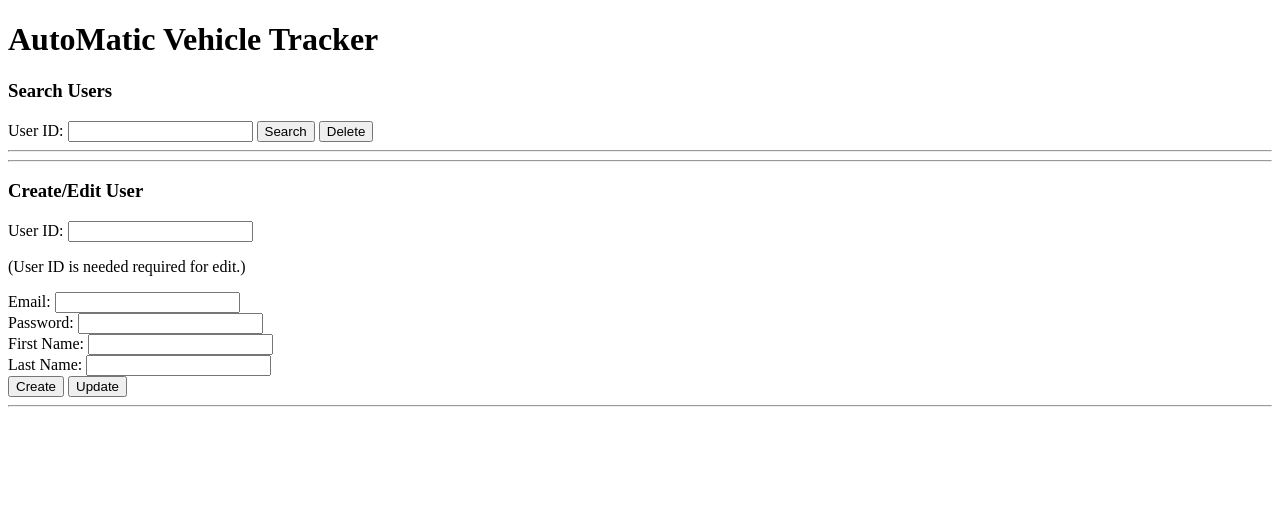
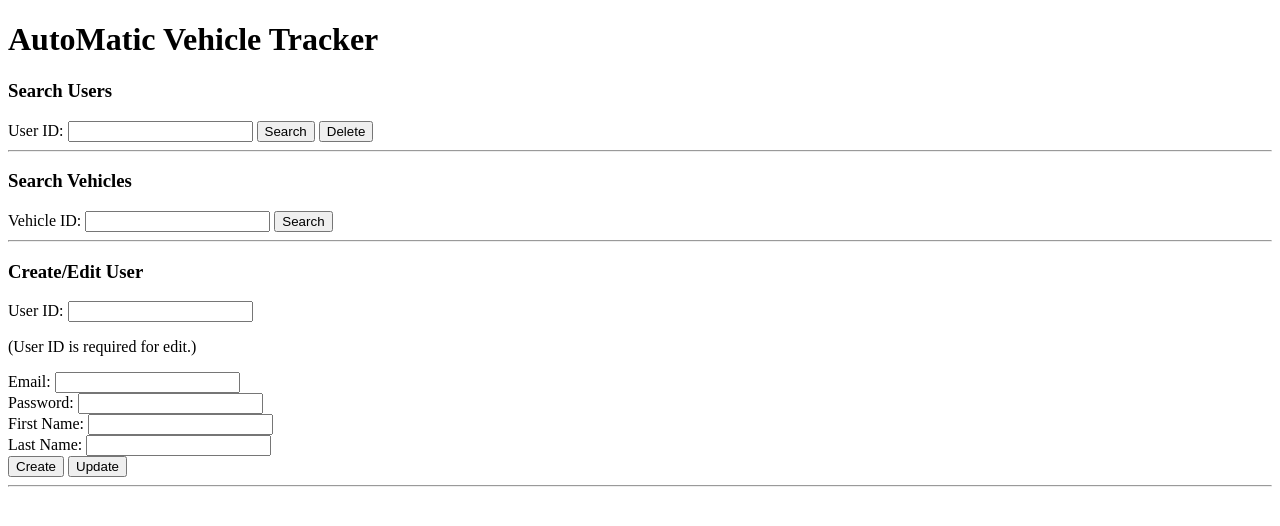
Before and after one commit to Gramman87/EventTrackerProject, a Spring Boot app: page / in a window 1280 px wide. Shown: the top 526 px of the page. Run offline with Spring Boot 4, Linux system fonts and the light colour scheme.

Commit message:
pushing vehicle search functionality

```diff
--- a/AutoMatic/src/main/resources/static/index.html
+++ b/AutoMatic/src/main/resources/static/index.html
@@ -22,19 +22,19 @@
         </form>
       </div>
       <hr />
-     <!--  <div id="vSearch">
+     <div id="vSearch">
         <h3>Search Vehicles</h3>
         <form name="vehicleForm">
           <label for="vehicleId">Vehicle ID: </label> <input type="number" name="vehicleId" />
           <button name="vehicleSearch">Search</button> <br />
         </form>
-      </div> -->
+      </div>
       <hr />
       <div id="uCreate">
         <h3>Create/Edit User</h3>
         <form name="newUserForm">
           <label for="id">User ID: </label> <input type="text" name="id" /> <br />
-	      <p>(User ID is needed required for edit.)</p>
+	      <p>(User ID is required for edit.)</p>
           <label for="email">Email: </label> <input type="text" name="email" required /> <br />
           <label for="password">Password: </label> <input type="text" name="password" /> <br />
           <label for="fName">First Name: </label> <input type="text" name="fName" /> <br />
@@ -59,6 +59,7 @@
       <div id="output">
         <div id="userData"></div>
         <div id="vehicleData"></div>
+        <div id="serviceData"></div>
       </div>
     </div>
   </body>
--- a/AutoMatic/src/main/resources/static/js/script.js
+++ b/AutoMatic/src/main/resources/static/js/script.js
@@ -1,4 +1,4 @@
-window.addEventListener("load", function (e) {
+window.addEventListener("load", function(e) {
 	console.log("document loaded");
 	init();
 });
@@ -29,6 +29,15 @@ function init() {
 			updateUser(userId);
 		}
 	});
+
+	document.vehicleForm.vehicleSearch.addEventListener("click", function(e) {
+		e.preventDefault();
+		var vehicleId = document.vehicleForm.vehicleId.value;
+		if (!isNaN(vehicleId) && vehicleId > 0) {
+			getVehicle(vehicleId);
+		}
+		console.log("here");
+	});
 }
 
 function displayError(msg) {
@@ -39,7 +48,7 @@ function displayError(msg) {
 function getUser(userId) {
 	let xhr = new XMLHttpRequest();
 	xhr.open("GET", "api/users/" + userId);
-	xhr.onreadystatechange = function () {
+	xhr.onreadystatechange = function() {
 		if (xhr.readyState === 4) {
 			if (xhr.status === 200) {
 				displayUser(JSON.parse(xhr.responseText));
@@ -144,7 +153,7 @@ function postUser(user) {
 function deleteUser(userId) {
 	let xhr = new XMLHttpRequest();
 	xhr.open("DELETE", "api/users/" + userId);
-	xhr.onreadystatechange = function () {
+	xhr.onreadystatechange = function() {
 		if (xhr.readyState === 4) {
 			if (xhr.status === 204) {
 				displayError("User deleted");
@@ -167,7 +176,7 @@ function updateUser(userId) {
 	}
 	let xhr = new XMLHttpRequest();
 	xhr.open("PUT", "api/users/" + userId);
-	xhr.onreadystatechange = function () {
+	xhr.onreadystatechange = function() {
 		if (xhr.readyState === 4) {
 			if (xhr.status === 200) {
 				getUser(userId);
@@ -181,3 +190,86 @@ function updateUser(userId) {
 	xhr.setRequestHeader("content-type", "application/json");
 	xhr.send(JSON.stringify(user));
 }
+
+function getVehicle(vehicleId) {
+	let xhr = new XMLHttpRequest();
+	xhr.open("GET", "api/vehicles/" + vehicleId);
+	xhr.onreadystatechange = function() {
+		if (xhr.readyState === 4) {
+			if (xhr.status === 200) {
+				vehicleDisplay(JSON.parse(xhr.responseText));
+			} else if (xhr.status === 404) {
+				displayError("Vehicle not found.")
+			} else {
+				displayError("Error retrieving vehicle: " + xhr.status);
+			}
+		}
+	}
+	xhr.send();
+}
+
+function getServices(vehicleId) {
+	let xhr = new XMLHttpRequest();
+	xhr.open("GET", `api/vehicles/${vehicleId}/services`);
+	xhr.onreadystatechange = function() {
+		if (xhr.readyState === 4) {
+			if (xhr.status === 200) {
+				serviceDisplay(JSON.parse(xhr.responseText));
+			}
+		}
+	}
+	xhr.send();
+}
+
+function vehicleDisplay(vehicle) {
+	var vehicleDiv = document.getElementById("vehicleData");
+	vehicleDiv.textContent = "";
+
+	let h3 = document.createElement("h3");
+	h3.textContent = "Vehicle Info: ";
+	vehicleDiv.appendChild(h3);
+
+	let details = document.createElement("ul");
+	vehicleDiv.appendChild(details);
+
+	let vin = document.createElement("li");
+	vin.textContent = "VIN: " + vehicle.vin;
+	vehicleDiv.appendChild(vin);
+
+	let make = document.createElement("li");
+	make.textContent = "Make: " + vehicle.make;
+	vehicleDiv.appendChild(make);
+
+	let model = document.createElement("li");
+	model.textContent = "Model: " + vehicle.model;
+	vehicleDiv.appendChild(model);
+
+	let year = document.createElement("li");
+	year.textContent = "Year: " + vehicle.year;
+	vehicleDiv.appendChild(year);
+
+	let color = document.createElement("li");
+	color.textContent = "Color: " + vehicle.color;
+	vehicleDiv.appendChild(color);
+
+	getServices(vehicle.id);
+}
+
+function serviceDisplay(services) {
+	var serviceDiv = document.getElementById("serviceData");
+	serviceDiv.textContent = "";
+
+	if (services.length > 0) {
+		let h3 = document.createElement("h3");
+		h3.textContent = "Services: ";
+		serviceDiv.appendChild(h3);
+
+		let servicesUl = document.createElement("ul");
+		serviceDiv.appendChild(servicesUl);
+		for (let service of services) {
+			let li = document.createElement("li");
+			li.textContent = "Service: " + service.type + ", Milage:" + service.odometer + ", Cost: $" + service.cost;
+			servicesUl.appendChild(li);
+		}
+	}
+}
```
